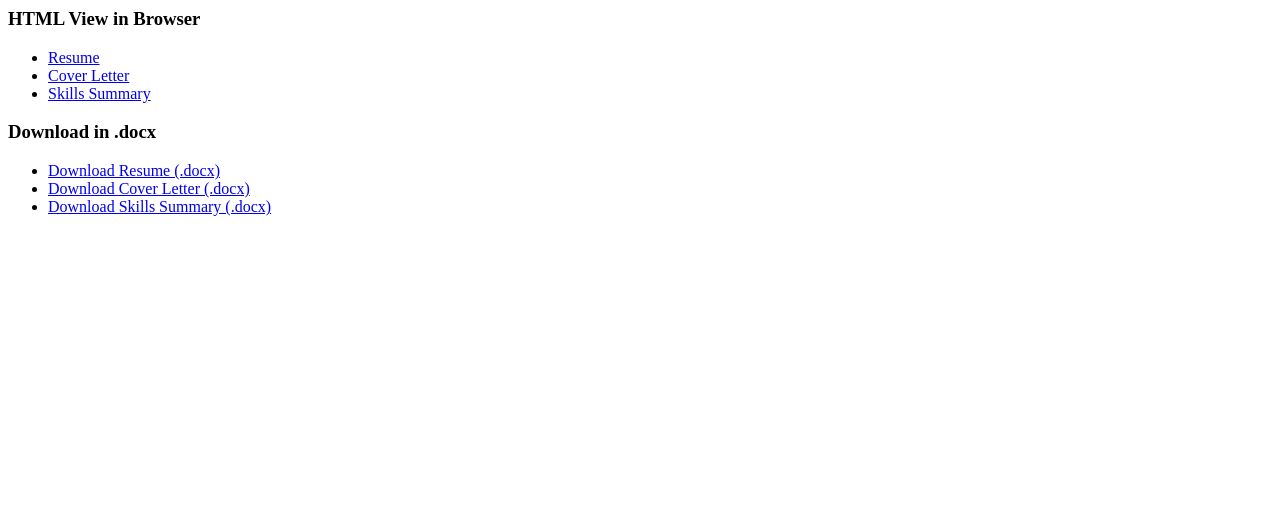
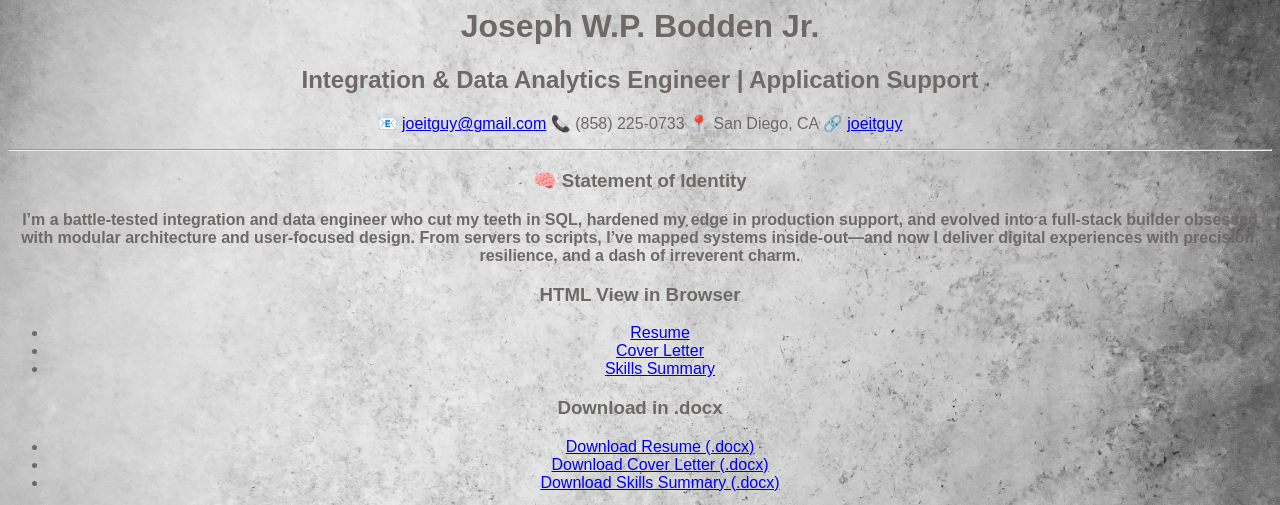
Before and after one commit to joeitguy/resume-app, a Flask app: page / in a window 1280 px wide. Shown: the top 505 px of the page. Run offline with Flask 3, Linux system fonts and the light colour scheme.

Commit message:
rolling back

```diff
--- a/static/css/main.css
+++ b/static/css/main.css
@@ -23,19 +23,3 @@ body > * {
   position: relative;
   z-index: 1; /* bring content above the overlay */
 }
-
-.link-section {
-  display: flex;
-  justify-content: center;
-  gap: 60px;
-  margin-top: 40px;
-  flex-wrap: wrap; /* optional: allows stacking on mobile */
-}
-
-.link-box {
-  background-color: #fff;
-  padding: 20px;
-  border-radius: 10px;
-  box-shadow: 0 2px 6px rgba(0,0,0,0.1);
-  min-width: 250px;
-}
--- a/templates/index.html
+++ b/templates/index.html
@@ -1,3 +1,19 @@
+
+<link rel="stylesheet" type="text/css" href="{{ url_for('static', filename='css/main.css') }}">
+<h1>Joseph W.P. Bodden Jr.</h1>
+<h2>Integration &amp; Data Analytics Engineer | Application Support</h2>
+<p>📧 <a href="mailto:joeitguy@gmail.com">joeitguy@gmail.com</a> 📞 (858) 225-0733 📍 San Diego, CA 🔗 <a href="https://linkedin.com/in/joeitguy" target="_blank">joeitguy</a></p>
+<hr />
+
+<div class="identity">
+  <h3>🧠 Statement of Identity</h3>
+  <p>
+    <strong>
+      I’m a battle-tested integration and data engineer who cut my teeth in SQL, hardened my edge in production support, and evolved into a full-stack builder obsessed with modular architecture and user-focused design. From servers to scripts, I’ve mapped systems inside-out—and now I deliver digital experiences with precision, resilience, and a dash of irreverent charm.
+    </strong>
+  </p>
+</div>
+
 <div class="link-section">
   <div class="link-box">
     <h3>HTML View in Browser</h3>
```
